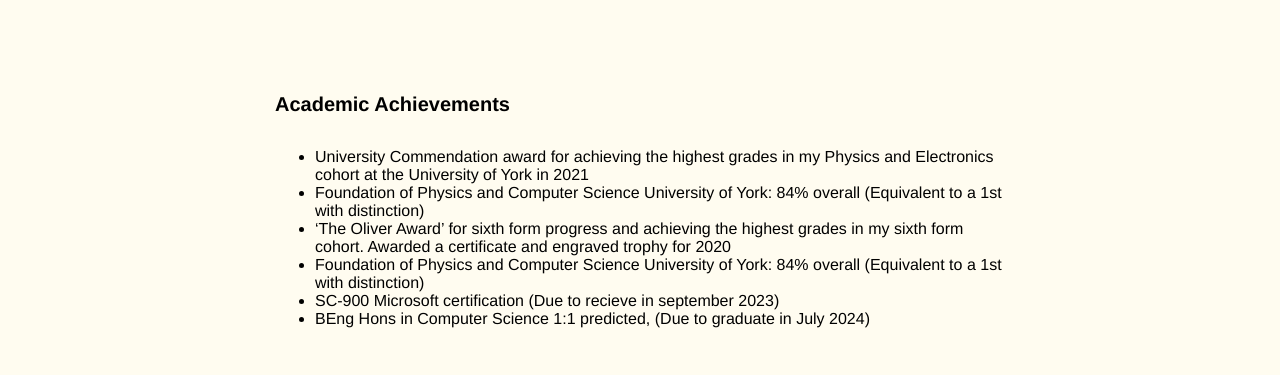
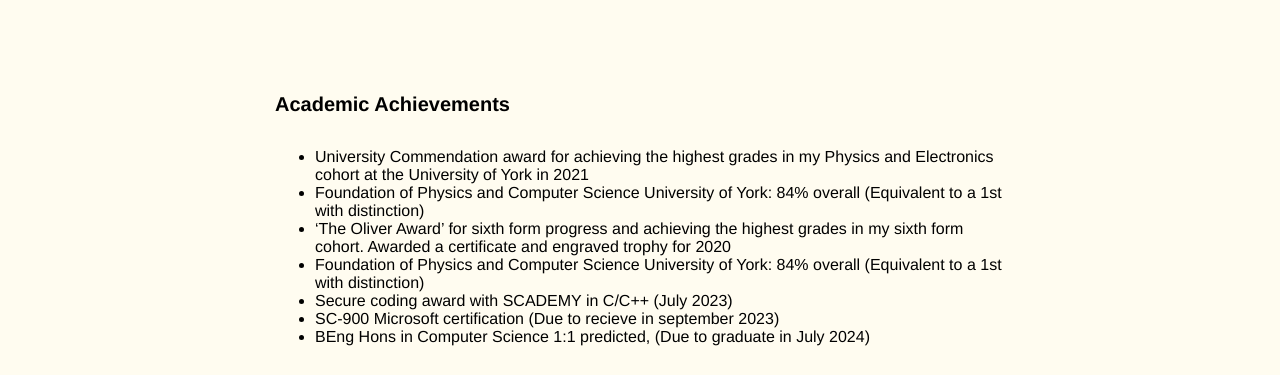
Before and after one commit to popESF/popESF.github.io, a plain HTML site: page project-pages/page1.html in a window 1280 px wide. Shown: the part 357-732 px from the top of the page. Drawn offline with Linux system fonts and the light colour scheme.

Commit message:
Update page1.html

```diff
--- a/project-pages/page1.html
+++ b/project-pages/page1.html
@@ -64,6 +64,7 @@
 	<li>Foundation of Physics and Computer Science University of York: 84% overall (Equivalent to a 1st with distinction)</li>
         <li>‘The Oliver Award’ for sixth form progress and achieving the highest grades in my sixth form cohort. Awarded a certificate and engraved trophy for 2020</li>
 	<li>Foundation of Physics and Computer Science University of York: 84% overall (Equivalent to a 1st with distinction)</li>
+	<li>Secure coding award with SCADEMY in C/C++ (July 2023)
 	<li>SC-900 Microsoft certification (Due to recieve in september 2023)</li>
 	<li>BEng Hons in Computer Science 1:1 predicted, (Due to graduate in July 2024)</li>
       </ul>
```
